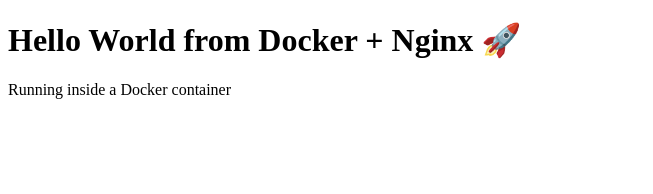
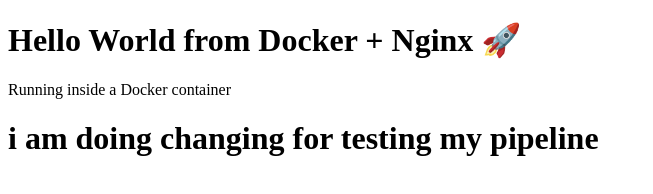
Before and after one commit to abdulqadoos-cloud/Aws_ci_cd_pipeline, a plain HTML site: page index.html in a window 1280 px wide. Shown: the whole page, without its empty margins (0-653 px from the left). Drawn offline with Linux system fonts and the light colour scheme.

Commit message:
Update index.html

```diff
--- a/index.html
+++ b/index.html
@@ -6,5 +6,6 @@
 <body>
     <h1>Hello World from Docker + Nginx 🚀</h1>
     <p>Running inside a Docker container</p>
+    <h1>i am doing changing for testing my pipeline</h1>
 </body>
 </html>
```
